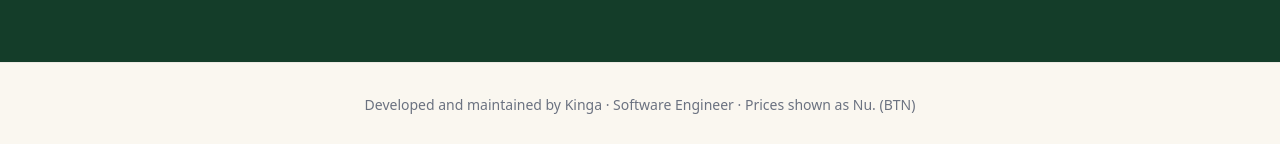
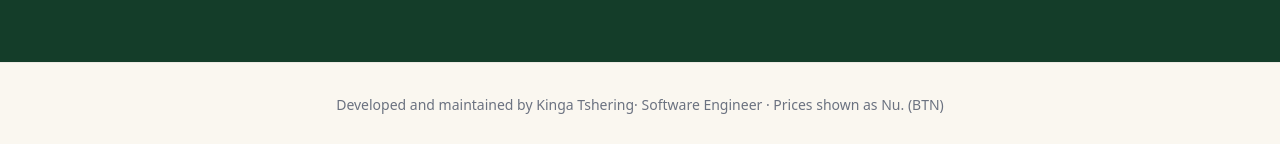
Before and after one commit to KingaTshering10/DrukAgriLink, a Next.js app: page / in a window 1280 px wide. Shown: the part 1648-1792 px from the top of the page. Built offline with nearby package versions, Linux system fonts and the light colour scheme.

Commit message:
kinga Tshering

```diff
--- a/src/app/page.tsx
+++ b/src/app/page.tsx
@@ -86,7 +86,7 @@ export default function Landing() {
       </section>
 
       <footer className="border-t border-black/5 py-8 text-center text-sm text-gray-500">
-        Developed and maintained by Kinga · Software Engineer · Prices shown as Nu. (BTN)
+        Developed and maintained by Kinga Tshering· Software Engineer · Prices shown as Nu. (BTN)
       </footer>
     </main>
   );
```
